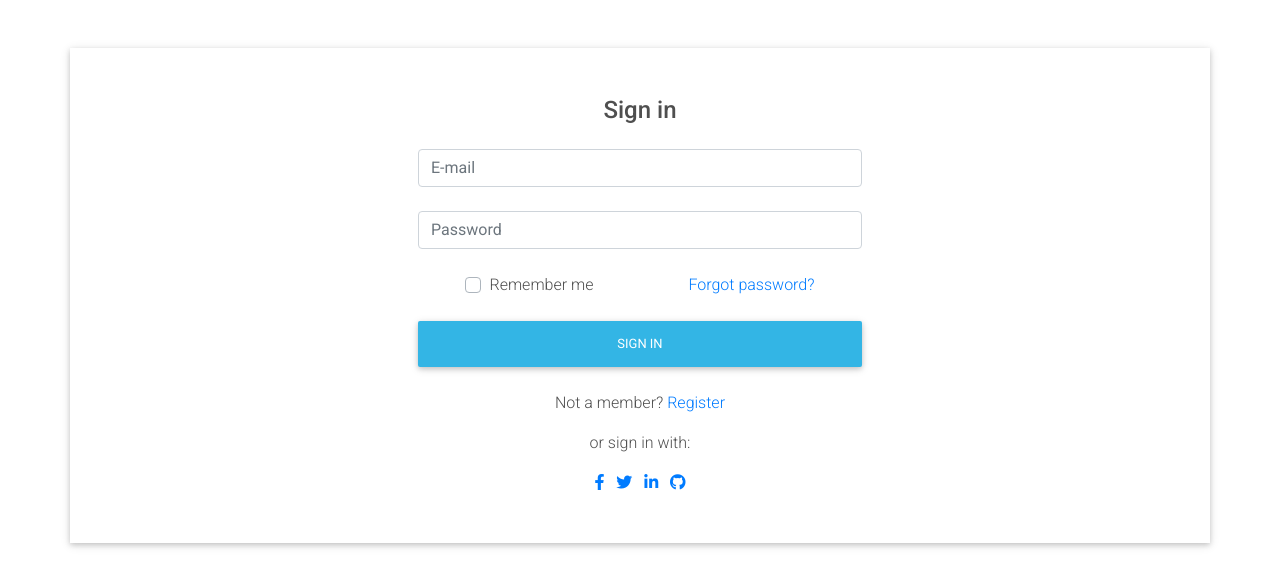
After one commit to Sovengar/gamingwebapp, a Django app: page /signup in a window 1280 px wide. The commit adds this page. Shown: the top 587 px of the page. Run offline with Django 3.2, Linux system fonts and the light colour scheme; some libraries are stand-ins or nearby versions.

Commit message:
sign up added

```diff
--- a/appsite/templates/appsite/index.html
+++ b/appsite/templates/appsite/index.html
@@ -12,6 +12,7 @@
           <h5 class="animated fadeIn mb-3">Thank you for using our product. We're glad you're with us.</h5>
           <p class="animated fadeIn text-muted">MDB Team</p>
           <a href="{% url 'sign_in' %}">Sign in</a>
+          <a href="{% url 'sign_up' %}">Sign up</a>
         </div>
       </div>
       <!-- End your project here-->
--- /dev/null
+++ b/appsite/templates/appsite/modules_sign_up.html
@@ -0,0 +1,77 @@
+{% extends "appsite/base.html" %}
+
+{% block title %}
+    Gaming webapp
+{% endblock %}
+
+{% block body %}
+<div class="container my-5 py-5 z-depth-1">
+
+
+    <!--Section: Content-->
+    <section class="px-md-5 mx-md-5 text-center text-lg-left dark-grey-text">
+
+
+      <!--Grid row-->
+      <div class="row d-flex justify-content-center">
+
+        <!--Grid column-->
+        <div class="col-md-6">
+
+          <!-- Default form login -->
+          <form class="text-center" action="#!">
+
+            <p class="h4 mb-4">Sign in</p>
+
+            <!-- Email -->
+            <input type="email" id="defaultLoginFormEmail" class="form-control mb-4" placeholder="E-mail">
+
+            <!-- Password -->
+            <input type="password" id="defaultLoginFormPassword" class="form-control mb-4" placeholder="Password">
+
+            <div class="d-flex justify-content-around">
+              <div>
+                <!-- Remember me -->
+                <div class="custom-control custom-checkbox">
+                  <input type="checkbox" class="custom-control-input" id="defaultLoginFormRemember">
+                  <label class="custom-control-label" for="defaultLoginFormRemember">Remember me</label>
+                </div>
+              </div>
+              <div>
+                <!-- Forgot password -->
+                <a href="">Forgot password?</a>
+              </div>
+            </div>
+
+            <!-- Sign in button -->
+            <button class="btn btn-info btn-block my-4" type="submit">Sign in</button>
+
+            <!-- Register -->
+            <p>Not a member?
+              <a href="">Register</a>
+            </p>
+
+            <!-- Social login -->
+            <p>or sign in with:</p>
+
+                <a href="#" class="mx-1" role="button"><i class="fab fa-facebook-f"></i></a>
+                <a href="#" class="mx-1" role="button"><i class="fab fa-twitter"></i></a>
+                <a href="#" class="mx-1" role="button"><i class="fab fa-linkedin-in"></i></a>
+                <a href="#" class="mx-1" role="button"><i class="fab fa-github"></i></a>
+
+          </form>
+          <!-- Default form login -->
+
+        </div>
+        <!--Grid column-->
+
+      </div>
+      <!--Grid row-->
+
+
+    </section>
+    <!--Section: Content-->
+
+
+  </div>
+{% endblock %}
--- a/appsite/urls.py
+++ b/appsite/urls.py
@@ -3,5 +3,6 @@ from . import views
 
 urlpatterns = [
     path("", views.index, name="index"),
-    path("signin", views.sig_in, name="sign_in")
+    path("signin", views.sig_in, name="sign_in"),
+    path("signup", views.sig_up, name="sign_up")
 ]
--- a/appsite/views.py
+++ b/appsite/views.py
@@ -15,3 +15,9 @@ def sig_in(request):
         "none": 1
     }
     return render(request, "appsite/modules_sign_in.html", context)
+
+def sig_up(request):
+    context = {
+        "none": 1
+    }
+    return render(request, "appsite/modules_sign_up.html", context)
```
